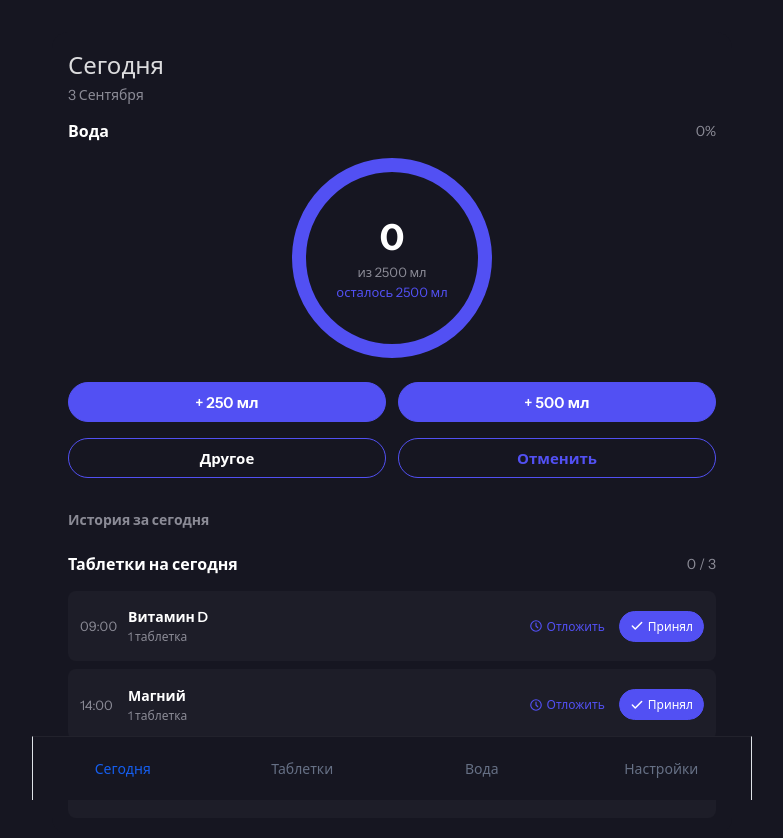
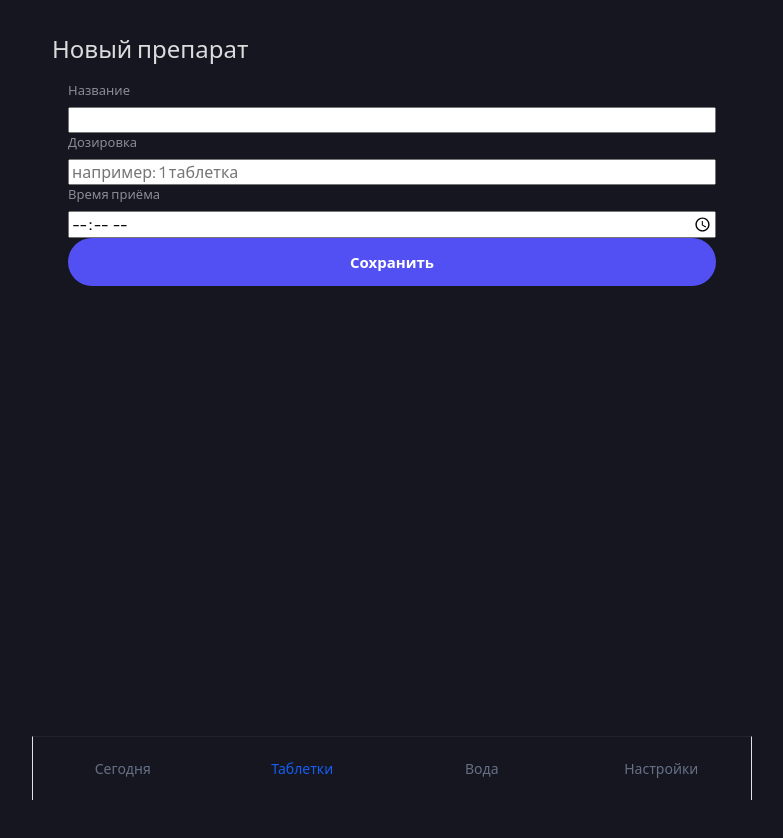
Before and after one commit to VadimRuslanch/Water-Pills, a React (Vite) app: page /medications/create in a window 1280 px wide. Before the commit this address led to /. Shown: the top 838 px of the page, without its empty margins (248-1031 px from the left). After the commit the page ends 800 px from the top, so only its background shows below. Built offline with nearby package versions, Linux system fonts and the light colour scheme.

Commit message:
Релиз 0.8-0.9

```diff
--- a/src/app/router.tsx
+++ b/src/app/router.tsx
@@ -5,6 +5,7 @@ import { SettingsPage } from '../pages/settings'
 import { TodayPage } from '../pages/today'
 import { WaterPage } from '../pages/water'
 import { AppLayout } from './layouts/AppLayout'
+import { MedicationCreatePage } from "../pages/medication-create";
 
 export const router = createBrowserRouter([
   {
@@ -12,6 +13,7 @@ export const router = createBrowserRouter([
     children: [
       { index: true, element: <TodayPage /> },
       { path: 'medications', element: <MedicationsPage /> },
+      { path: 'medications/create', element: <MedicationCreatePage /> },
       { path: 'water', element: <WaterPage /> },
       { path: 'settings', element: <SettingsPage /> },
       { path: '*', element: <Navigate to="/" replace /> },
--- /dev/null
+++ b/src/pages/medication-create/index.ts
@@ -0,0 +1 @@
+export { MedicationCreatePage } from "./ui/MedicationCreatePage";
--- /dev/null
+++ b/src/pages/medication-create/ui/MedicationCreatePage.tsx
@@ -0,0 +1,47 @@
+import { useState } from "react";
+
+export function MedicationCreatePage() {
+  const [name, setName] = useState("");
+  const [dosage, setDosage] = useState("");
+  const [time, setTime] = useState("");
+
+  return (
+    <div className="med-create-page">
+      <header className="settings-header">
+        <h1>Новый препарат</h1>
+      </header>
+
+      <div className="settings-card">
+        <div className="settings-input-group">
+          <label>Название</label>
+          <input
+            type="text"
+            value={name}
+            onChange={(e) => setName(e.target.value)}
+          />
+        </div>
+
+        <div className="settings-input-group">
+          <label>Дозировка</label>
+          <input
+            type="text"
+            value={dosage}
+            onChange={(e) => setDosage(e.target.value)}
+            placeholder="например: 1 таблетка"
+          />
+        </div>
+
+        <div className="settings-input-group">
+          <label>Время приёма</label>
+          <input
+            type="time"
+            value={time}
+            onChange={(e) => setTime(e.target.value)}
+          />
+        </div>
+
+        <button className="med-btn-primary">Сохранить</button>
+      </div>
+    </div>
+  );
+}
```
